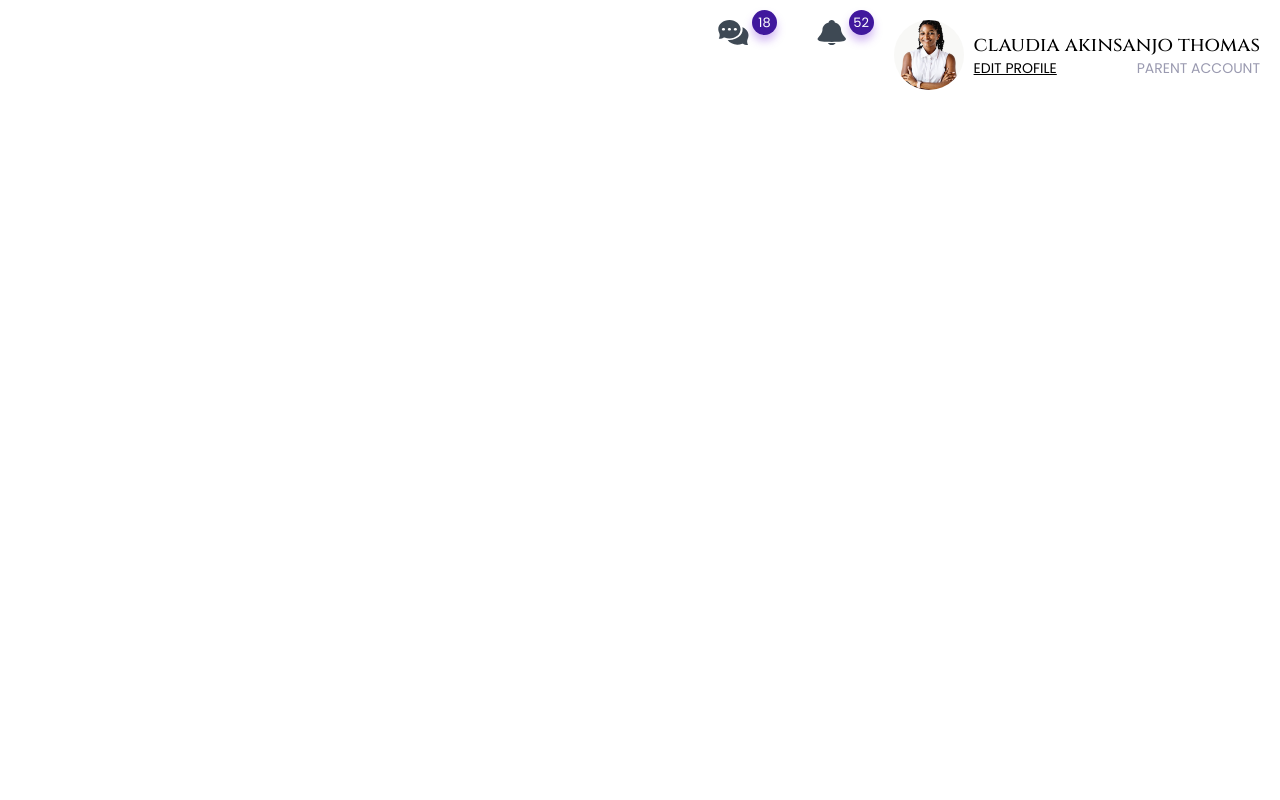
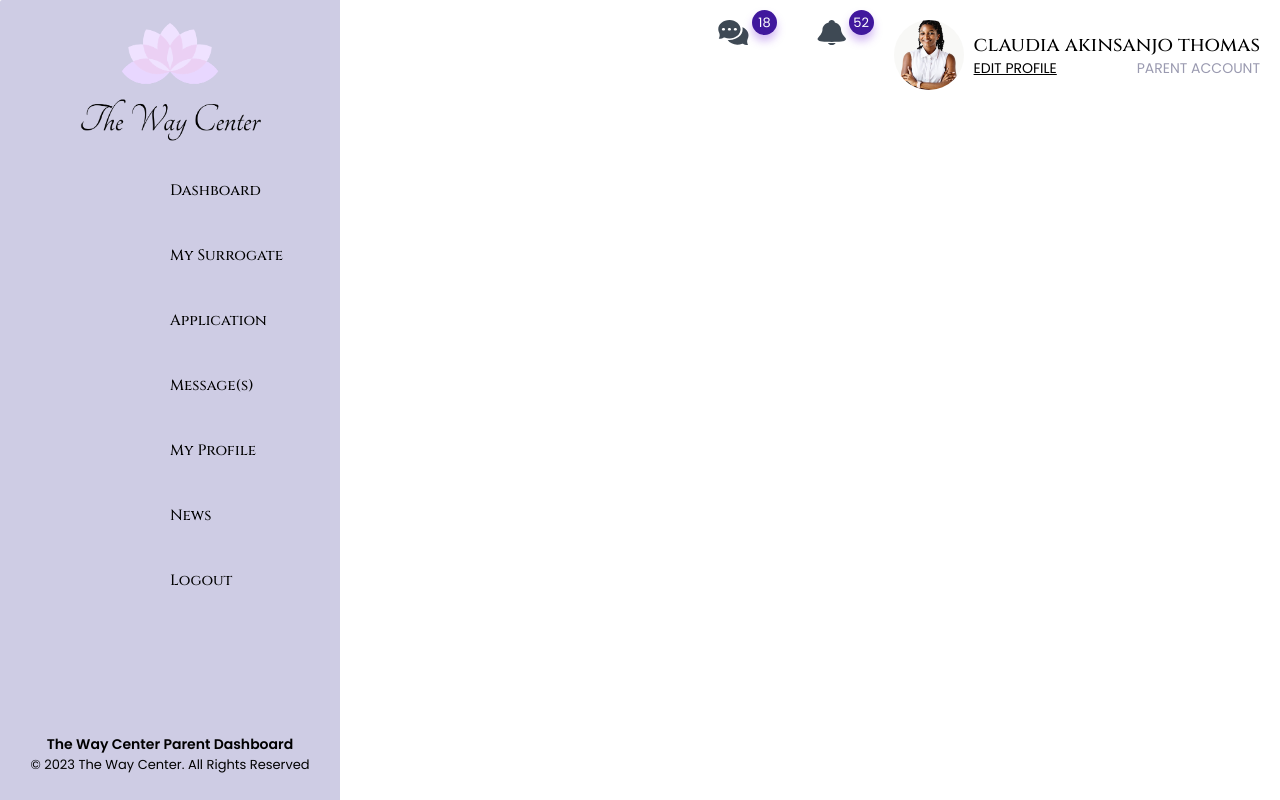
Before and after one commit to theajstars/the-way-center, a React (Create React App) app: page /dashboard in a window 1280 px wide. Built offline with nearby package versions, Linux system fonts and the light colour scheme; what react-toast-notifications would draw is missing.

Commit message:
Working on `SideNav`

```diff
--- a/src/Assets/CSS/All.css
+++ b/src/Assets/CSS/All.css
@@ -3,6 +3,7 @@
 @import url("./auth.css");
 @import url("./default-input.css");
 @import url("./top-nav.css");
+@import url("./side-nav.css");
 
 @import url("./small/SmallAuth.css");
 
--- a/src/Assets/CSS/fonts.css
+++ b/src/Assets/CSS/fonts.css
@@ -15,3 +15,13 @@
 .poppins {
   font-family: "Poppins", sans-serif;
 }
+
+.fw-400 {
+  font-weight: 400;
+}
+.fw-500 {
+  font-weight: 500;
+}
+.fw-600 {
+  font-weight: 600;
+}
--- /dev/null
+++ b/src/Assets/CSS/side-nav.css
@@ -0,0 +1,63 @@
+.side-nav-container {
+  width: 340px;
+  background: url("../IMG/SideNavBackground.svg");
+  height: 100vh;
+  position: fixed;
+  z-index: 999;
+}
+.side-nav {
+  align-items: center;
+  width: 100%;
+  box-sizing: border-box;
+  padding: 10px 0;
+  padding-bottom: 25px;
+  height: 100%;
+  justify-content: space-between;
+}
+.side-nav-top {
+  align-items: center;
+  width: 100%;
+  box-sizing: border-box;
+}
+.side-nav-image {
+  width: 200px;
+}
+.side-nav-links {
+  align-items: center;
+  width: 100%;
+  box-sizing: border-box;
+  margin-top: 10px;
+}
+.side-nav-link {
+  width: 50%;
+  box-sizing: content-box !important;
+  height: 45px;
+  margin: 10px 0;
+  padding-left: 20%;
+  margin-left: 30%;
+  cursor: pointer;
+  transition-duration: 0.12s;
+  font-weight: 500;
+  display: flex;
+  font-size: 15px;
+  align-items: center;
+  border-top-left-radius: 50px;
+  border-bottom-left-radius: 50px;
+}
+.side-nav-link:hover {
+  background-color: #bcbad5;
+}
+.side-nav-link-active {
+  background-color: #fff !important;
+}
+
+.side-nav-bottom {
+  align-items: center;
+  text-align: center;
+}
+.side-nav-bottom span {
+  font-size: 14px;
+}
+.side-nav-bottom small {
+  font-size: 13px;
+}
--- a/src/Pages/Dashboard/index.jsx
+++ b/src/Pages/Dashboard/index.jsx
@@ -1,9 +1,11 @@
+import SideNav from "../SideNav";
 import TopNav from "../TopNav";
 
 export default function Dashboard() {
   return (
     <>
       <TopNav />
+      <SideNav />
     </>
   );
 }
--- /dev/null
+++ b/src/Pages/SideNav/index.jsx
@@ -0,0 +1,110 @@
+import { useState } from "react";
+import Logo from "../../Assets/IMG/Logo.png";
+export default function SideNav() {
+  const [currentActiveLink, setCurrentActiveLink] = useState(null);
+  return (
+    <div className="side-nav-container flex-row">
+      <div className="side-nav flex-column">
+        <div className="side-nav-top flex-column">
+          <img src={Logo} alt="" className="side-nav-image" />
+          <div className="side-nav-links flex-column">
+            <span
+              className={`side-nav-link cinzel ${
+                currentActiveLink === "Dashboard"
+                  ? "side-nav-link-active"
+                  : "side-nav-link-inactive"
+              }`}
+              onClick={() => {
+                setCurrentActiveLink("Dashboard");
+              }}
+            >
+              Dashboard
+            </span>
+            <span
+              className={`side-nav-link cinzel ${
+                currentActiveLink === "Surrogate"
+                  ? "side-nav-link-active"
+                  : "side-nav-link-inactive"
+              }`}
+              onClick={() => {
+                setCurrentActiveLink("Surrogate");
+              }}
+            >
+              My Surrogate
+            </span>
+            <span
+              className={`side-nav-link cinzel ${
+                currentActiveLink === "Application"
+                  ? "side-nav-link-active"
+                  : "side-nav-link-inactive"
+              }`}
+              onClick={() => {
+                setCurrentActiveLink("Application");
+              }}
+            >
+              Application
+            </span>
+            <span
+              className={`side-nav-link cinzel ${
+                currentActiveLink === "Message"
+                  ? "side-nav-link-active"
+                  : "side-nav-link-inactive"
+              }`}
+              onClick={() => {
+                setCurrentActiveLink("Message");
+              }}
+            >
+              Message(s)
+            </span>
+            <span
+              className={`side-nav-link cinzel ${
+                currentActiveLink === "Profile"
+                  ? "side-nav-link-active"
+                  : "side-nav-link-inactive"
+              }`}
+              onClick={() => {
+                setCurrentActiveLink("Profile");
+              }}
+            >
+              My Profile
+            </span>
+            <span
+              className={`side-nav-link cinzel ${
+                currentActiveLink === "News"
+                  ? "side-nav-link-active"
+                  : "side-nav-link-inactive"
+              }`}
+              onClick={() => {
+                setCurrentActiveLink("News");
+              }}
+            >
+              News
+            </span>
+            <span
+              className={`side-nav-link cinzel ${
+                currentActiveLink === "Logout"
+                  ? "side-nav-link-active"
+                  : "side-nav-link-inactive"
+              }`}
+              onClick={() => {
+                setCurrentActiveLink("Logout");
+              }}
+            >
+              Logout
+            </span>
+          </div>
+        </div>
+
+        <div className="side-nav-bottom flex-column">
+          <span className="poppins fw-600">
+            The Way Center Parent Dashboard
+          </span>
+          <small className="poppins">
+            &copy; {new Date(Date.now()).getFullYear()} The Way Center. All
+            Rights Reserved
+          </small>
+        </div>
+      </div>
+    </div>
+  );
+}
```
Also changed, not shown: src/Assets/IMG/SideNavBackground.svg (added).
